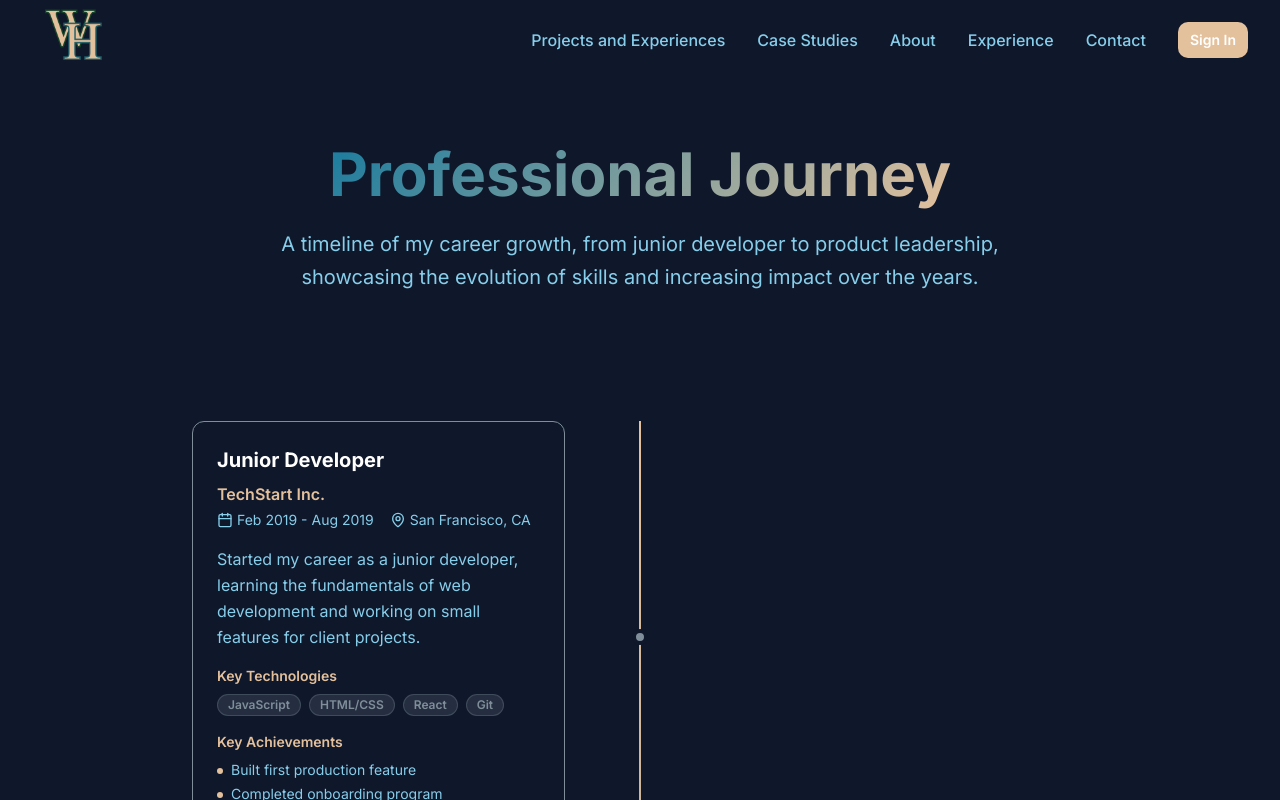
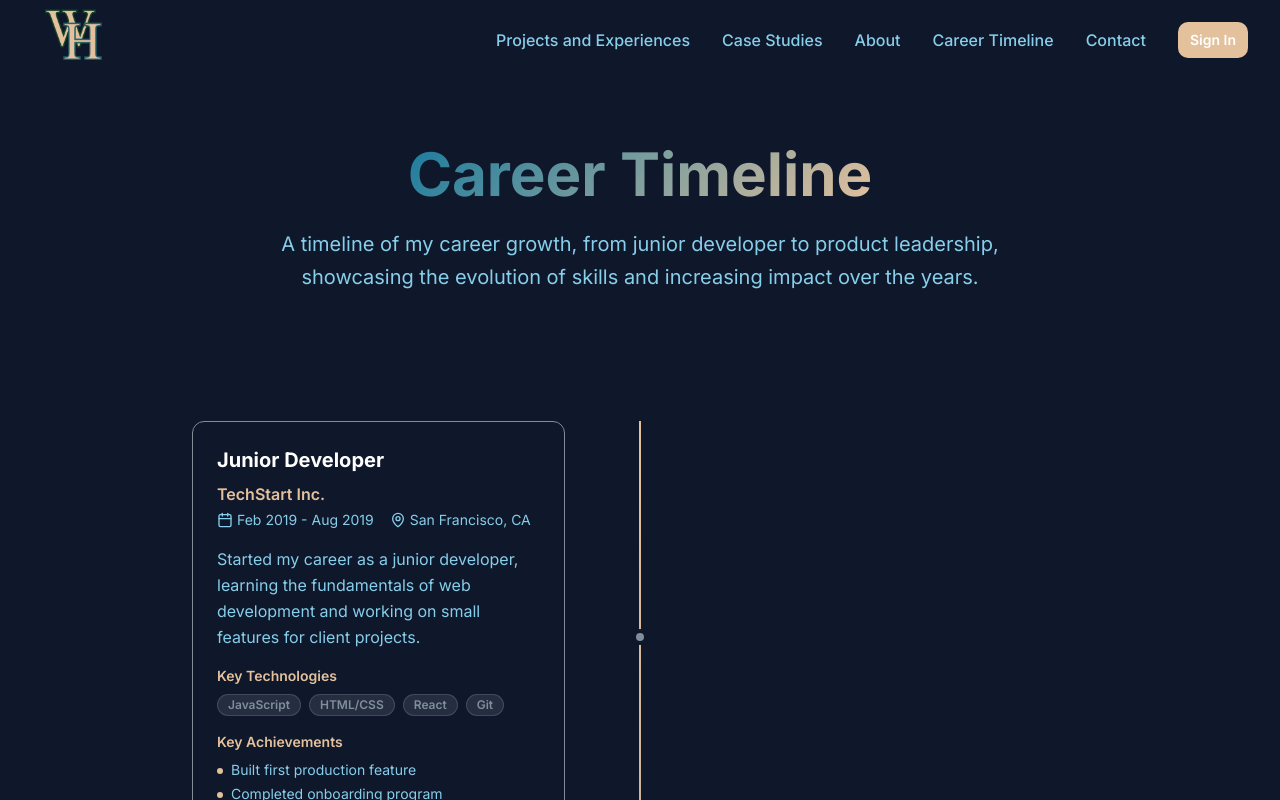
Before and after one commit to WingHar/portfolio, a React (Vite) app: page /experience in a window 1280 px wide. Shown: the top 800 px of the page. Built offline with nearby package versions, Linux system fonts and the light colour scheme.

Commit message:
Refactor: Change "Experience" to "Career Timeline"
Updated "Experience" to "Career Timeline" in the quick links section of the footer and the navigation.

```diff
--- a/src/components/Footer.tsx
+++ b/src/components/Footer.tsx
@@ -8,7 +8,7 @@ const Footer = () => {
     { label: 'Projects and Experiences', href: '/projects', isExternal: false },
     { label: 'Case Studies', href: '/case-studies', isExternal: false },
     { label: 'About', href: '/about', isExternal: false },
-    { label: 'Experience', href: '/experience', isExternal: false },
+    { label: 'Career Timeline', href: '/experience', isExternal: false },
     { label: 'Contact', href: '/contact', isExternal: false }
   ];
 
--- a/src/components/Navigation.tsx
+++ b/src/components/Navigation.tsx
@@ -1,4 +1,3 @@
-
 import React, { useState, useEffect } from 'react';
 import { Button } from '@/components/ui/button';
 import { Menu, X, LogOut } from 'lucide-react';
@@ -23,7 +22,7 @@ const Navigation = () => {
     { label: 'Projects and Experiences', href: '/projects' },
     { label: 'Case Studies', href: '/case-studies' },
     { label: 'About', href: '/about' },
-    { label: 'Experience', href: '/experience' },
+    { label: 'Career Timeline', href: '/experience' },
     { label: 'Contact', href: '/contact' }
   ];
 
--- a/src/components/experience/ExperienceHero.tsx
+++ b/src/components/experience/ExperienceHero.tsx
@@ -6,7 +6,7 @@ const ExperienceHero = () => {
     <section className="py-16 px-4 sm:px-6 lg:px-8">
       <div className="max-w-4xl mx-auto text-center">
         <h1 className="text-5xl sm:text-6xl font-bold mb-6">
-          <span className="text-gradient">Professional Journey</span>
+          <span className="text-gradient">Career Timeline</span>
         </h1>
         <p className="text-xl text-portfolio-primary-light max-w-3xl mx-auto leading-relaxed">
           A timeline of my career growth, from junior developer to product leadership,
```
